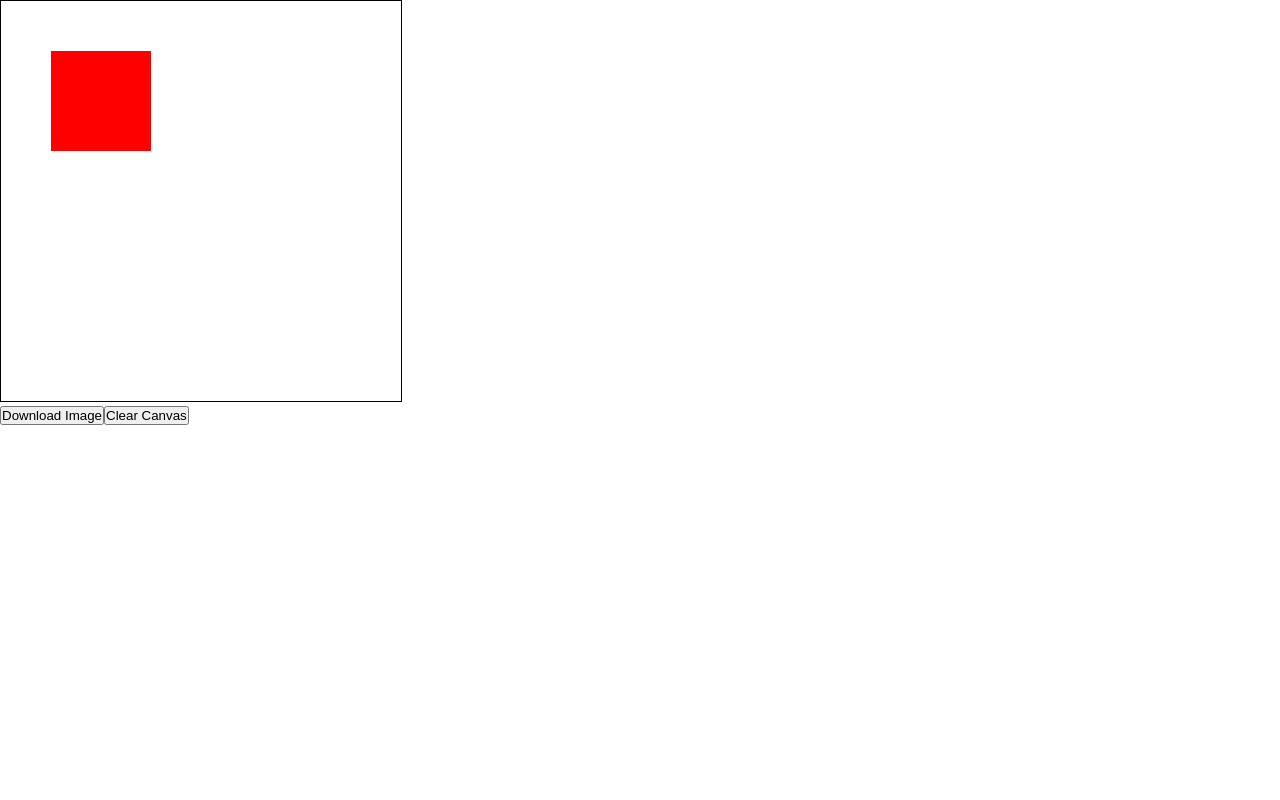
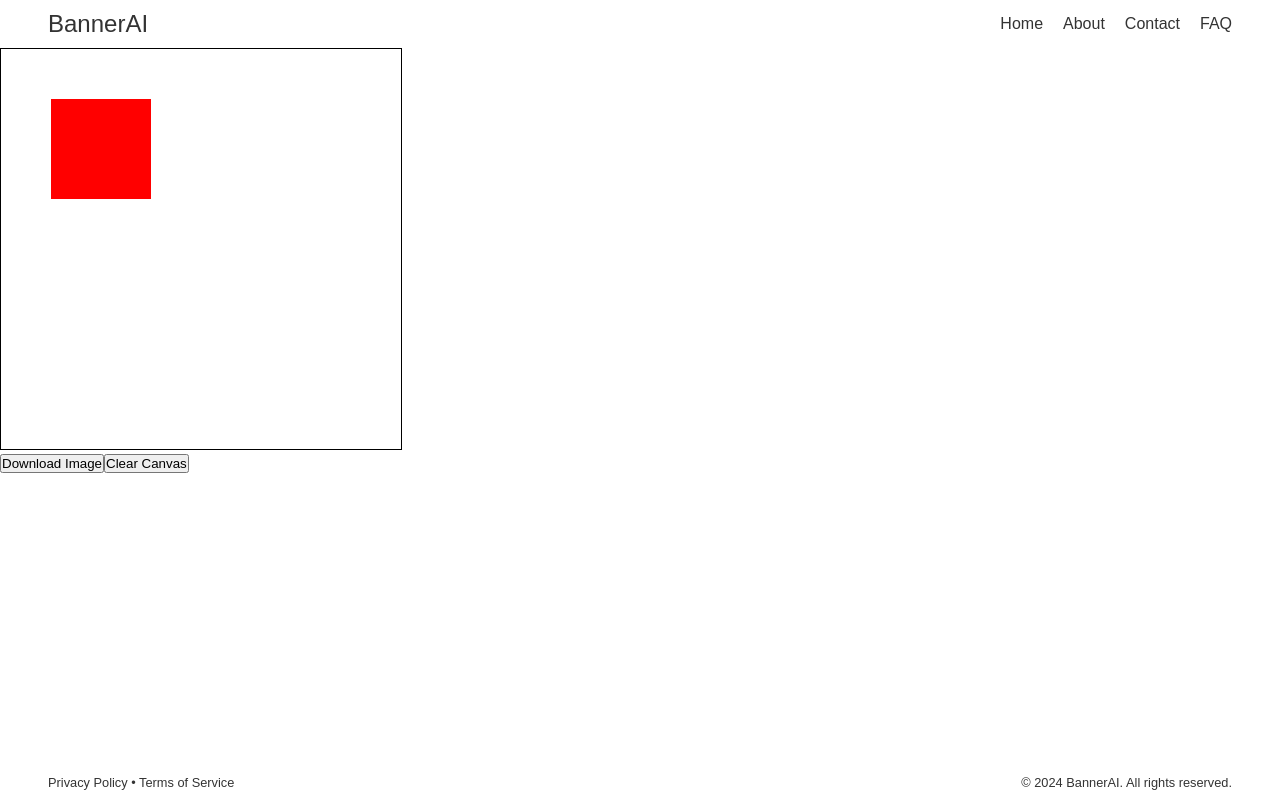
Before and after one commit to naknamu/bannerai, a Next.js app: page /sandbox in a window 1280 px wide. Built offline with nearby package versions, Linux system fonts and the light colour scheme; a web font is replaced by a local one.

Commit message:
Added navbar and footer

```diff
--- /dev/null
+++ b/app/components/Footer.js
@@ -0,0 +1,28 @@
+import style from "./Footer.module.css"
+import Link from 'next/link';
+
+const Footer = () => {
+  return (
+    <footer className={style.footer}>
+      <div className={style.container}>
+        <span>
+            <span>
+            <Link href="#">Privacy Policy</Link>
+            <span> • </span>
+            <Link href="#">Terms of Service</Link>
+            </span>
+        </span>
+        <span>© 2024 BannerAI. All rights reserved.</span>
+        {/* <span>
+            <Link href="#">FAQ</Link>
+            <span> • </span>
+            <Link href="#">About</Link>
+            <span> • </span>
+            <Link href="#">Contact</Link>
+        </span> */}
+      </div>
+    </footer>
+  );
+};
+
+export default Footer;
--- /dev/null
+++ b/app/components/Footer.module.css
@@ -0,0 +1,17 @@
+.footer {
+    position: fixed;
+    left: 0;
+    bottom: 0;
+    width: 100%;
+    /* background-color: #333; */
+    color: var(--dark);
+    padding: 10px 0;
+}
+
+.container {
+    display: flex;
+    justify-content: space-between;
+    margin: 0 auto;
+    padding: 0 3rem;
+    font-size: 0.8em;
+}
--- a/app/components/Navbar.js
+++ b/app/components/Navbar.js
@@ -1,114 +1,21 @@
-"use client";
+import React from 'react';
+import style from './Navbar.module.css'; // Import the CSS Module
 
-import * as React from "react";
-import PropTypes from "prop-types";
-import AppBar from "@mui/material/AppBar";
-import Box from "@mui/material/Box";
-import CssBaseline from "@mui/material/CssBaseline";
-import Divider from "@mui/material/Divider";
-import Drawer from "@mui/material/Drawer";
-import IconButton from "@mui/material/IconButton";
-import List from "@mui/material/List";
-import ListItem from "@mui/material/ListItem";
-import ListItemButton from "@mui/material/ListItemButton";
-import ListItemText from "@mui/material/ListItemText";
-import MenuIcon from "@mui/icons-material/Menu";
-import Toolbar from "@mui/material/Toolbar";
-import Typography from "@mui/material/Typography";
-import Button from "@mui/material/Button";
+const Navbar = () => {
+  return (
+    <nav className={style.navbar}>
+      <div className={style.container}>
+        <a href="#" className={style.navbarBrand}>BannerAI</a>
+        <ul className={style.navbarNav}>
+          <li className={style.navItem}><a href="#home" className={style.navLink}>Home</a></li>
+          <li className={style.navItem}><a href="#about" className={style.navLink}>About</a></li>
+          <li className={style.navItem}><a href="#contact" className={style.navLink}>Contact</a></li>
+          <li className={style.navItem}><a href="#services" className={style.navLink}>FAQ</a></li>
 
-const drawerWidth = 240;
-const navItems = ["Home", "About", "Contact"];
-
-function DrawerAppBar(props) {
-  const { window } = props;
-  const [mobileOpen, setMobileOpen] = React.useState(false);
-
-  const handleDrawerToggle = () => {
-    setMobileOpen((prevState) => !prevState);
-  };
-
-  const drawer = (
-    <Box onClick={handleDrawerToggle} sx={{ textAlign: "center" }}>
-      <Typography variant="h6" sx={{ my: 2 }}>
-        BannerAI
-      </Typography>
-      <Divider />
-      <List>
-        {navItems.map((item) => (
-          <ListItem key={item} disablePadding>
-            <ListItemButton sx={{ textAlign: "center" }}>
-              <ListItemText primary={item} />
-            </ListItemButton>
-          </ListItem>
-        ))}
-      </List>
-    </Box>
+        </ul>
+      </div>
+    </nav>
   );
-
-  const container =
-    window !== undefined ? () => window().document.body : undefined;
-
-  return (
-    <Box sx={{ display: "flex" }}>
-      <CssBaseline />
-      <AppBar component="nav">
-        <Toolbar>
-          <IconButton
-            color="inherit"
-            aria-label="open drawer"
-            edge="start"
-            onClick={handleDrawerToggle}
-            sx={{ mr: 2, display: { sm: "none" } }}
-          >
-            <MenuIcon />
-          </IconButton>
-          <Typography
-            variant="h6"
-            component="div"
-            sx={{ flexGrow: 1, display: { xs: "none", sm: "block" } }}
-          >
-            BannerAI
-          </Typography>
-          <Box sx={{ display: { xs: "none", sm: "block" } }}>
-            {navItems.map((item) => (
-              <Button key={item} sx={{ color: "#fff" }}>
-                {item}
-              </Button>
-            ))}
-          </Box>
-        </Toolbar>
-      </AppBar>
-      <nav>
-        <Drawer
-          container={container}
-          variant="temporary"
-          open={mobileOpen}
-          onClose={handleDrawerToggle}
-          ModalProps={{
-            keepMounted: true, // Better open performance on mobile.
-          }}
-          sx={{
-            display: { xs: "block", sm: "none" },
-            "& .MuiDrawer-paper": {
-              boxSizing: "border-box",
-              width: drawerWidth,
-            },
-          }}
-        >
-          {drawer}
-        </Drawer>
-      </nav>
-    </Box>
-  );
-}
-
-DrawerAppBar.propTypes = {
-  /**
-   * Injected by the documentation to work in an iframe.
-   * You won't need it on your project.
-   */
-  window: PropTypes.func,
 };
 
-export default DrawerAppBar;
+export default Navbar;
--- /dev/null
+++ b/app/components/Navbar.module.css
@@ -0,0 +1,39 @@
+/* Navbar styles */
+.navbar {
+  position: sticky;
+  top: 0;
+  width: 100%;
+  /* background-color: #333; */
+  color: var(--dark);
+  padding: 10px 0; /* Add padding to the navbar */
+  z-index: 1000;
+}
+
+.container {
+  display: flex;
+  justify-content: space-between;
+  align-items: center;
+  margin: 0 auto; /* Center the container */
+  padding: 0 3rem; /* Add some horizontal padding */
+}
+
+.navbarBrand {
+  font-size: 1.5em;
+  text-decoration: none;
+}
+
+.navbarNav {
+  list-style: none;
+  display: flex;
+  margin: 0;
+  padding: 0;
+}
+
+.navItem {
+  margin-left: 20px; /* Space between nav items */
+}
+
+.navLink {
+  text-decoration: none;
+  font-size: 1em;
+}
--- a/app/globals.css
+++ b/app/globals.css
@@ -6,4 +6,20 @@
 
 :root {
   --accent: #FD5E53;
+  --dark: #333;
 }
+
+a {
+  color: inherit;
+  text-decoration: none;
+}
+
+a:hover {
+  text-decoration: underline;
+  text-decoration-color: var(--accent);
+  text-decoration-style: wavy;
+}
+
+h1 , h4 {
+  color: var(--dark);
+}
--- a/app/layout.js
+++ b/app/layout.js
@@ -1,6 +1,7 @@
 import { Inter, Patua_One } from "next/font/google";
 import "./globals.css";
-// import Navbar from "./components/Navbar";
+import Navbar from "./components/Navbar";
+import Footer from "./components/Footer";
 
 const inter = Inter({ subsets: ["latin"] });
 const patua_one = Patua_One({ subsets: ["latin"], weight: "400" });
@@ -14,8 +15,9 @@ export default function RootLayout({ children }) {
   return (
     <html lang="en">
       <body className={patua_one.className}>
-        {/* <Navbar /> */}
+        <Navbar />
         {children}
+        <Footer />
       </body>
     </html>
   );
```
Also changed, not shown: app/page.js (+17 -14 lines).
